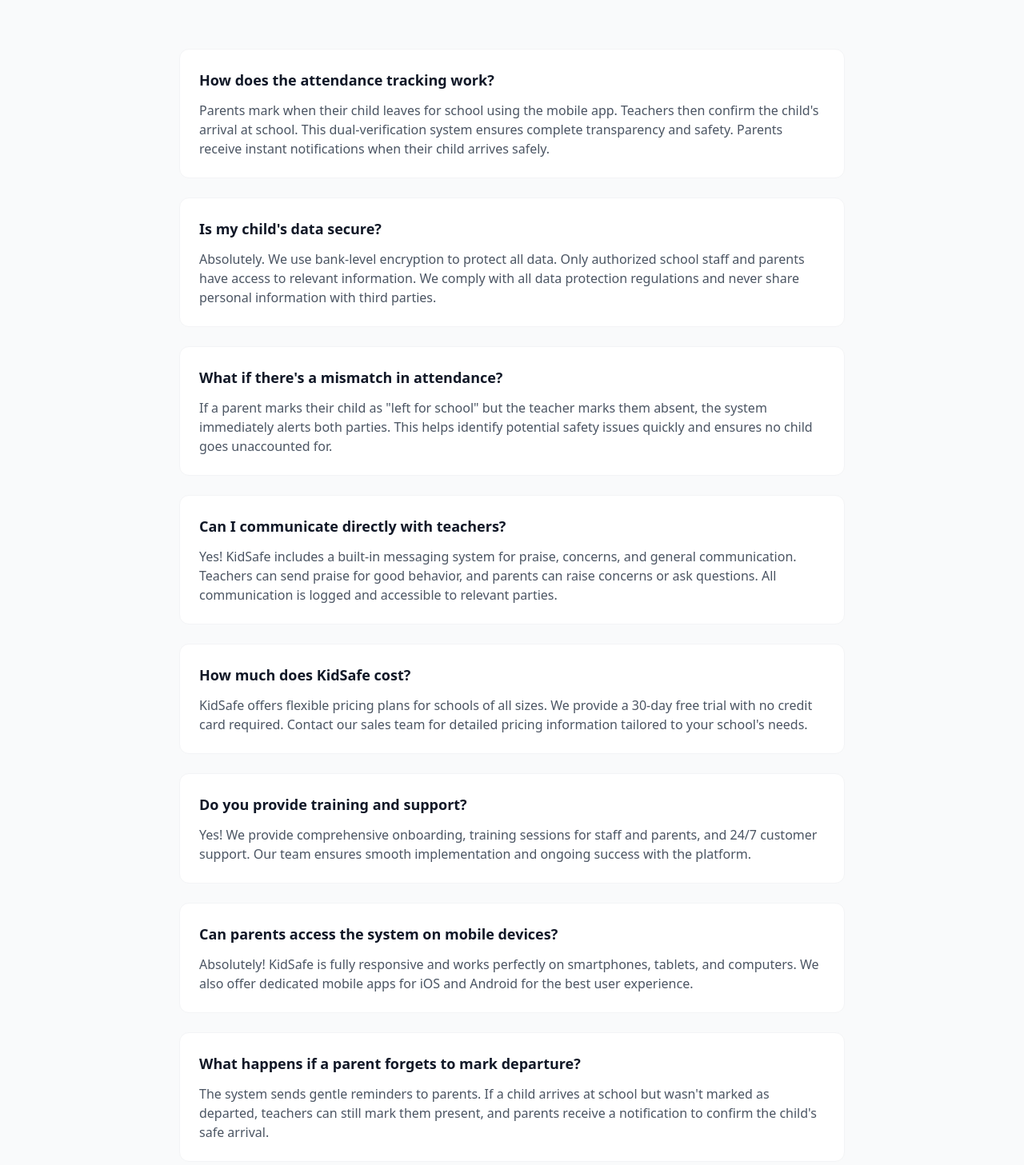
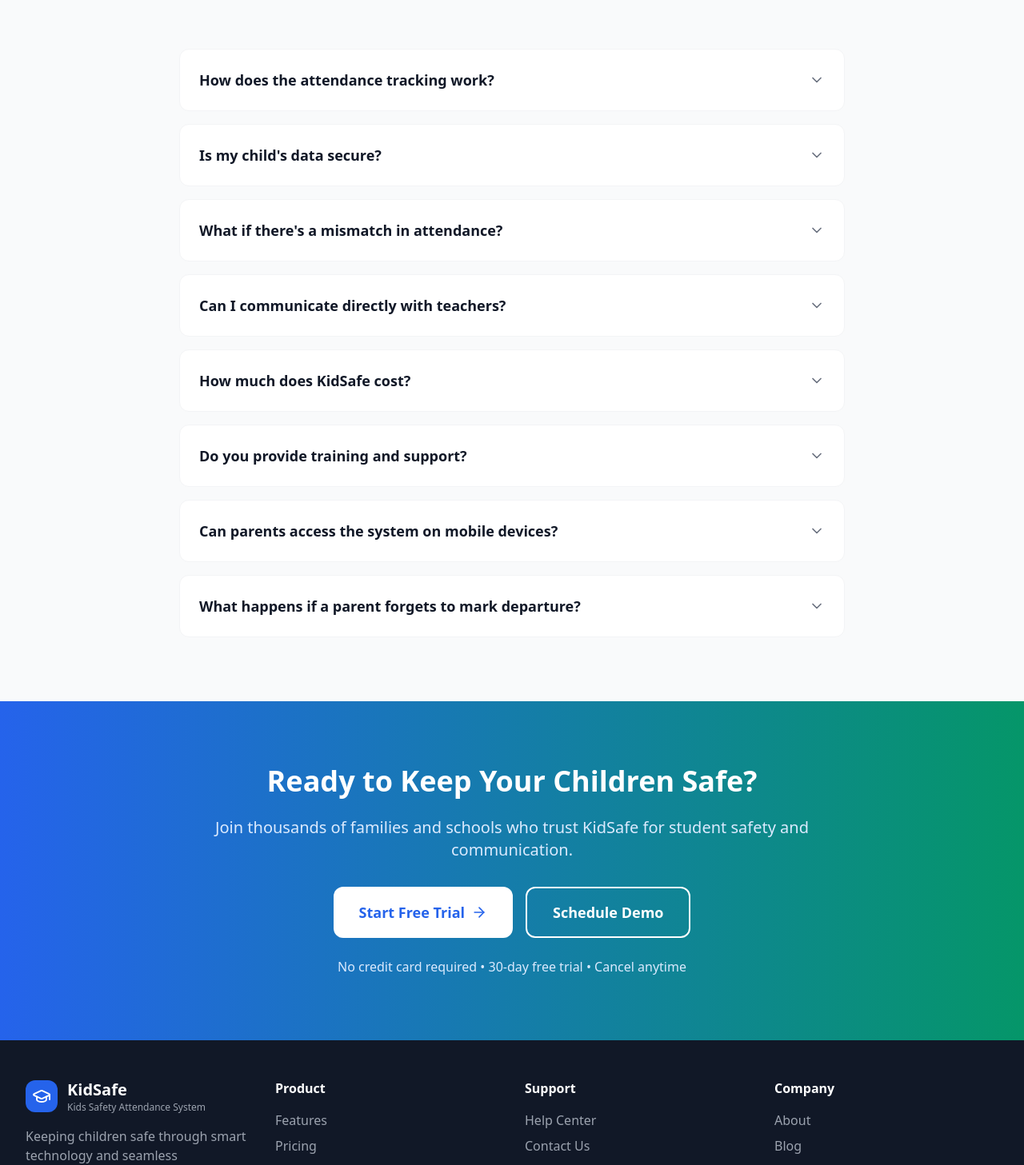
Before and after one commit to oceantiwari/EduConnect, a React (Vite) app: page / in a window 1280 px wide. Shown: the part 3080-4537 px from the top of the page at 80% size. Built offline with nearby package versions, Linux system fonts and the light colour scheme.

Commit message:
Make FAQ section interactive with collapsible answers

```diff
--- a/src/components/Landing/LandingPage.tsx
+++ b/src/components/Landing/LandingPage.tsx
@@ -11,7 +11,9 @@
   Star,
   Clock,
   Bell,
-  Heart
+  Heart,
+  ChevronDown,
+  ChevronUp
 } from 'lucide-react';
 
 interface LandingPageProps {
@@ -19,6 +21,12 @@
 }
 
 const LandingPage: React.FC<LandingPageProps> = ({ onGetStarted }) => {
+  const [openFaq, setOpenFaq] = React.useState<number | null>(null);
+
+  const toggleFaq = (index: number) => {
+    setOpenFaq(openFaq === index ? null : index);
+  };
+
   const features = [
     {
       icon: Shield,
@@ -82,6 +90,41 @@
       role: 'Principal',
       image: 'https://images.pexels.com/photos/762020/pexels-photo-762020.jpeg?auto=compress&cs=tinysrgb&w=400',
       quote: 'KidSafe has transformed how we manage our school. Everything is organized, transparent, and efficient.'
+    }
+  ];
+
+  const faqs = [
+    {
+      question: "How does the attendance tracking work?",
+      answer: "Parents mark when their child leaves for school using the mobile app. Teachers then confirm the child's arrival at school. This dual-verification system ensures complete transparency and safety. Parents receive instant notifications when their child arrives safely."
+    },
+    {
+      question: "Is my child's data secure?",
+      answer: "Absolutely. We use bank-level encryption to protect all data. Only authorized school staff and parents have access to relevant information. We comply with all data protection regulations and never share personal information with third parties."
+    },
+    {
+      question: "What if there's a mismatch in attendance?",
+      answer: "If a parent marks their child as \"left for school\" but the teacher marks them absent, the system immediately alerts both parties. This helps identify potential safety issues quickly and ensures no child goes unaccounted for."
+    },
+    {
+      question: "Can I communicate directly with teachers?",
+      answer: "Yes! KidSafe includes a built-in messaging system for praise, concerns, and general communication. Teachers can send praise for good behavior, and parents can raise concerns or ask questions. All communication is logged and accessible to relevant parties."
+    },
+    {
+      question: "How much does KidSafe cost?",
+      answer: "KidSafe offers flexible pricing plans for schools of all sizes. We provide a 30-day free trial with no credit card required. Contact our sales team for detailed pricing information tailored to your school's needs."
+    },
+    {
+      question: "Do you provide training and support?",
+      answer: "Yes! We provide comprehensive onboarding, training sessions for staff and parents, and 24/7 customer support. Our team ensures smooth implementation and ongoing success with the platform."
+    },
+    {
+      question: "Can parents access the system on mobile devices?",
+      answer: "Absolutely! KidSafe is fully responsive and works perfectly on smartphones, tablets, and computers. We also offer dedicated mobile apps for iOS and Android for the best user experience."
+    },
+    {
+      question: "What happens if a parent forgets to mark departure?",
+      answer: "The system sends gentle reminders to parents. If a child arrives at school but wasn't marked as departed, teachers can still mark them present, and parents receive a notification to confirm the child's safe arrival."
     }
   ];
 
@@ -323,63 +366,27 @@
             <h2 className="text-4xl font-bold text-gray-900 mb-4">Frequently Asked Questions</h2>
             <p className="text-xl text-gray-600">Everything you need to know about KidSafe</p>
           </div>
-          <div className="space-y-6">
-            <div className="bg-white rounded-xl p-6 border border-gray-100">
-              <h3 className="text-lg font-semibold text-gray-900 mb-3">How does the attendance tracking work?</h3>
-              <p className="text-gray-600">
-                Parents mark when their child leaves for school using the mobile app. Teachers then confirm the child's arrival at school.
-                This dual-verification system ensures complete transparency and safety. Parents receive instant notifications when their child arrives safely.
-              </p>
-            </div>
-            <div className="bg-white rounded-xl p-6 border border-gray-100">
-              <h3 className="text-lg font-semibold text-gray-900 mb-3">Is my child's data secure?</h3>
-              <p className="text-gray-600">
-                Absolutely. We use bank-level encryption to protect all data. Only authorized school staff and parents have access to relevant information.
-                We comply with all data protection regulations and never share personal information with third parties.
-              </p>
-            </div>
-            <div className="bg-white rounded-xl p-6 border border-gray-100">
-              <h3 className="text-lg font-semibold text-gray-900 mb-3">What if there's a mismatch in attendance?</h3>
-              <p className="text-gray-600">
-                If a parent marks their child as "left for school" but the teacher marks them absent, the system immediately alerts both parties.
-                This helps identify potential safety issues quickly and ensures no child goes unaccounted for.
-              </p>
-            </div>
-            <div className="bg-white rounded-xl p-6 border border-gray-100">
-              <h3 className="text-lg font-semibold text-gray-900 mb-3">Can I communicate directly with teachers?</h3>
-              <p className="text-gray-600">
-                Yes! KidSafe includes a built-in messaging system for praise, concerns, and general communication. Teachers can send praise for good behavior,
-                and parents can raise concerns or ask questions. All communication is logged and accessible to relevant parties.
-              </p>
-            </div>
-            <div className="bg-white rounded-xl p-6 border border-gray-100">
-              <h3 className="text-lg font-semibold text-gray-900 mb-3">How much does KidSafe cost?</h3>
-              <p className="text-gray-600">
-                KidSafe offers flexible pricing plans for schools of all sizes. We provide a 30-day free trial with no credit card required.
-                Contact our sales team for detailed pricing information tailored to your school's needs.
-              </p>
-            </div>
-            <div className="bg-white rounded-xl p-6 border border-gray-100">
-              <h3 className="text-lg font-semibold text-gray-900 mb-3">Do you provide training and support?</h3>
-              <p className="text-gray-600">
-                Yes! We provide comprehensive onboarding, training sessions for staff and parents, and 24/7 customer support.
-                Our team ensures smooth implementation and ongoing success with the platform.
-              </p>
-            </div>
-            <div className="bg-white rounded-xl p-6 border border-gray-100">
-              <h3 className="text-lg font-semibold text-gray-900 mb-3">Can parents access the system on mobile devices?</h3>
-              <p className="text-gray-600">
-                Absolutely! KidSafe is fully responsive and works perfectly on smartphones, tablets, and computers.
-                We also offer dedicated mobile apps for iOS and Android for the best user experience.
-              </p>
-            </div>
-            <div className="bg-white rounded-xl p-6 border border-gray-100">
-              <h3 className="text-lg font-semibold text-gray-900 mb-3">What happens if a parent forgets to mark departure?</h3>
-              <p className="text-gray-600">
-                The system sends gentle reminders to parents. If a child arrives at school but wasn't marked as departed,
-                teachers can still mark them present, and parents receive a notification to confirm the child's safe arrival.
-              </p>
-            </div>
+          <div className="space-y-4">
+            {faqs.map((faq, index) => (
+              <div key={index} className="bg-white rounded-xl border border-gray-100 overflow-hidden">
+                <button
+                  onClick={() => toggleFaq(index)}
+                  className="w-full p-6 text-left flex items-center justify-between hover:bg-gray-50 transition-colors"
+                >
+                  <h3 className="text-lg font-semibold text-gray-900">{faq.question}</h3>
+                  {openFaq === index ? (
+                    <ChevronUp className="w-5 h-5 text-gray-500 flex-shrink-0" />
+                  ) : (
+                    <ChevronDown className="w-5 h-5 text-gray-500 flex-shrink-0" />
+                  )}
+                </button>
+                {openFaq === index && (
+                  <div className="px-6 pb-6">
+                    <p className="text-gray-600 leading-relaxed">{faq.answer}</p>
+                  </div>
+                )}
+              </div>
+            ))}
           </div>
         </div>
       </section>
```
